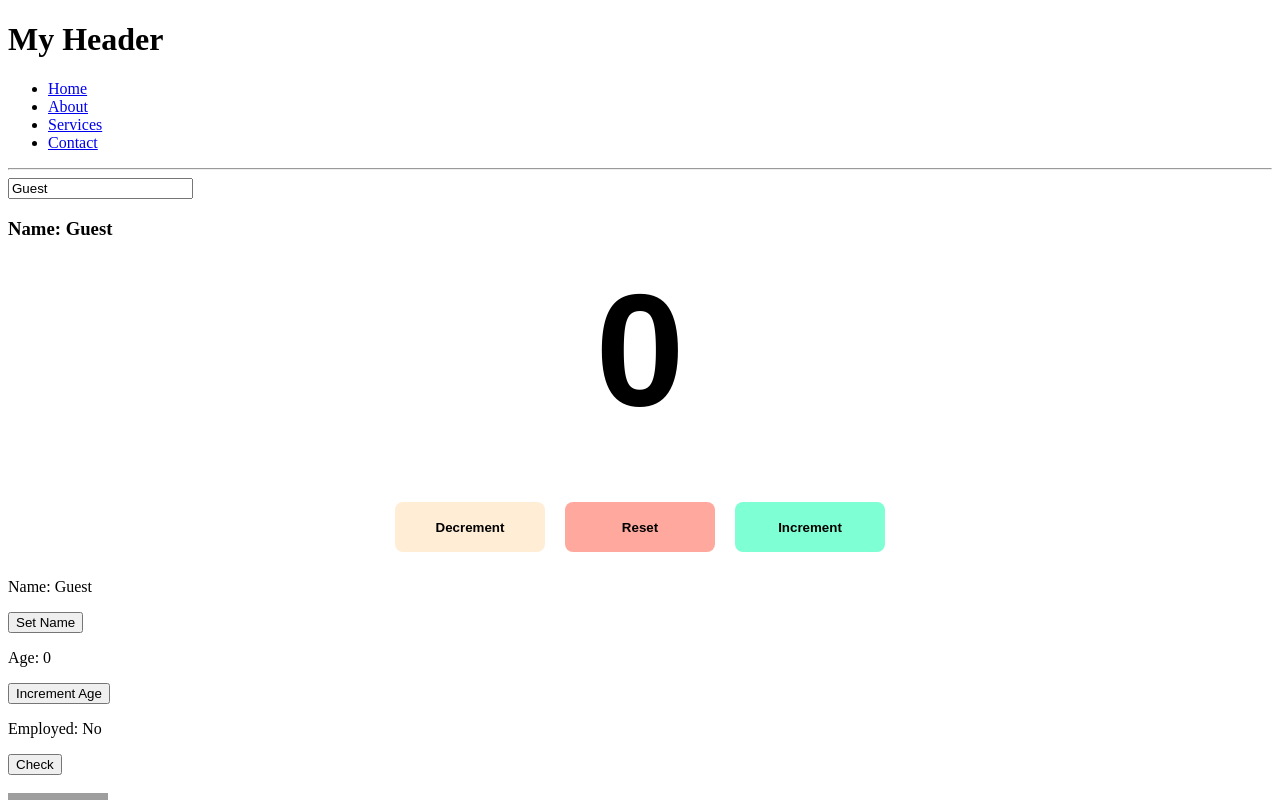
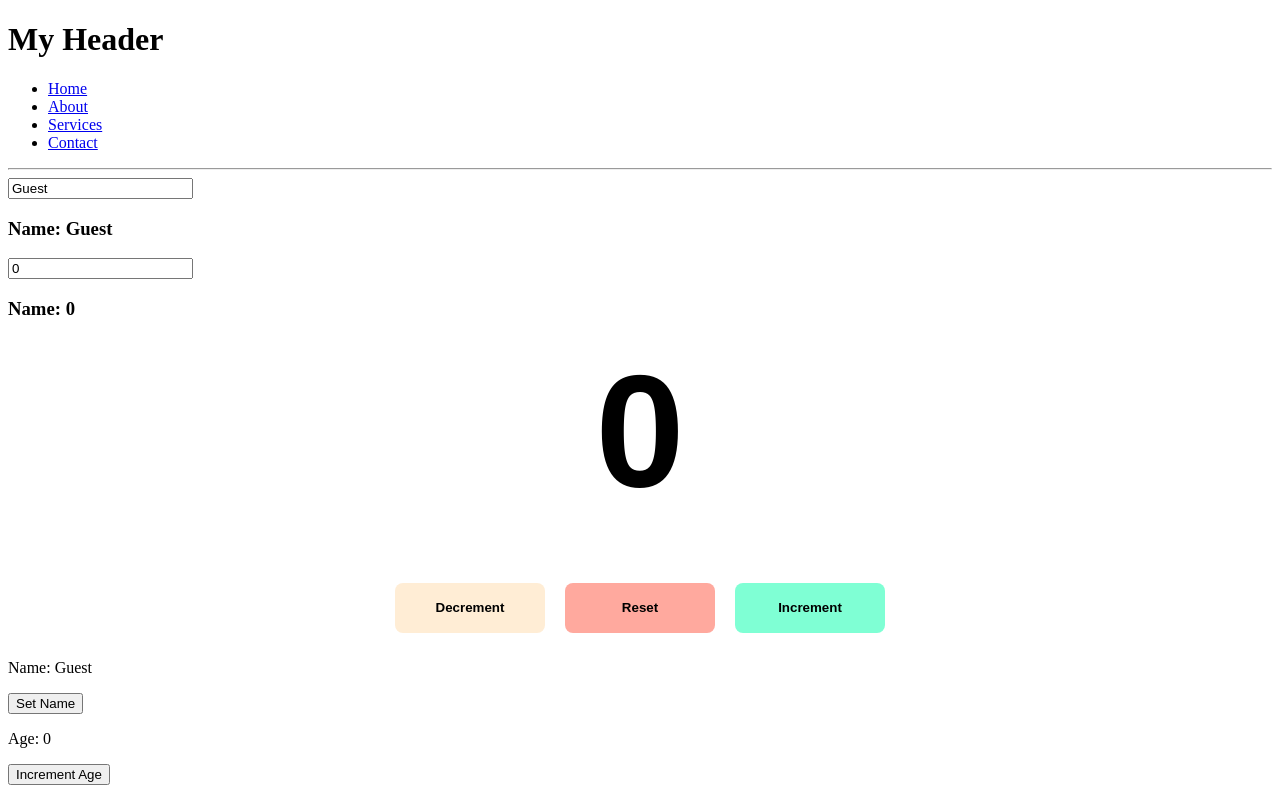
Before and after one commit to Piwoksn/React-Js-2, a React (Vite) app in the folder my-react-app/: page / in a window 1280 px wide. Shown: the top 800 px of the page. Built offline with nearby package versions, Linux system fonts and the light colour scheme; grey boxes are pictures that could not be loaded.

Commit message:
created that of number next creating for textarea

```diff
--- a/my-react-app/src/Onchanged.jsx
+++ b/my-react-app/src/Onchanged.jsx
@@ -6,11 +6,19 @@ function OnChangeEvent() {
   const setEventHandler = (event) => {
     setName(event.target.value);
   };
+  // for Number
+  const [qty, setQty] = useState(0);
+
+  const handleQtyChange = (e) => setQty(e.target.value);
+
+  // textarea
 
   return (
     <div>
       <input type="text" value={name} onChange={setEventHandler} />
       <h3>Name: {name}</h3>
+      <input type="number" value={qty} onChange={handleQtyChange} />
+      <h3>Name: {qty}</h3>
     </div>
   );
 }
```
